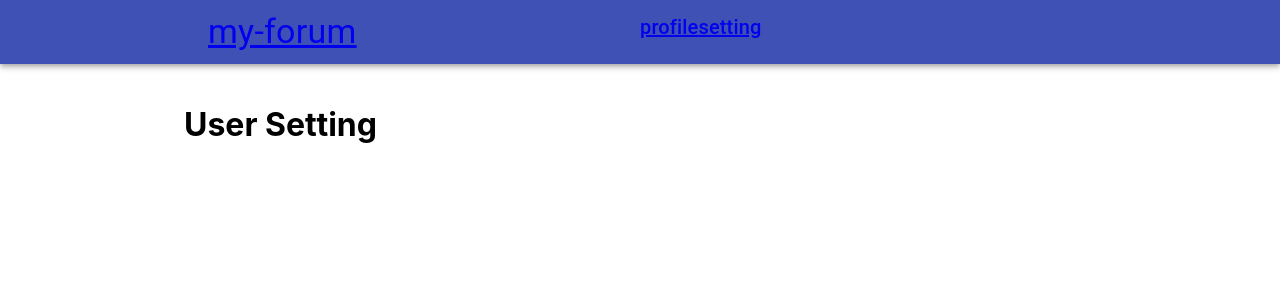
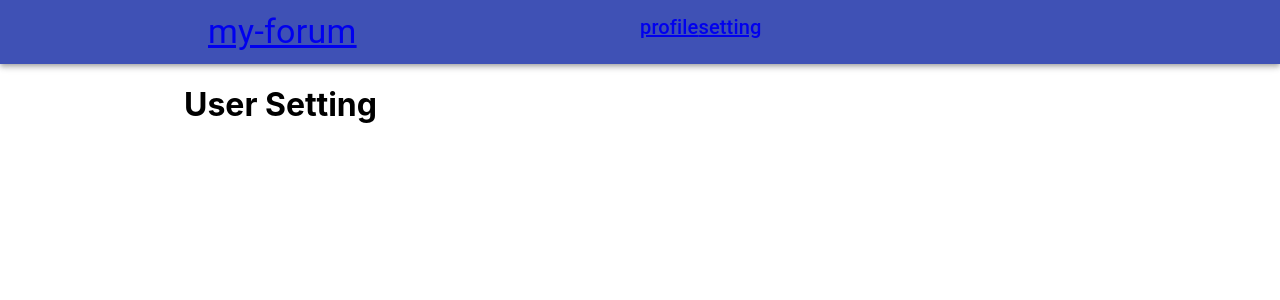
Before and after one commit to nsittee/my-forum, a React (Create React App) app in the folder react-front-end/: page /setting in a window 1280 px wide. Shown: the top 300 px of the page. Built offline with nearby package versions, Linux system fonts and the light colour scheme.

Commit message:
refactor code and project

```diff
--- a/react-front-end/src/components/MyForum/Header/Header.js
+++ b/react-front-end/src/components/Layout/Header.js
@@ -1,11 +1,11 @@
 import React from 'react';
+import { Link } from 'react-router-dom';
 import AppBar from '@material-ui/core/AppBar';
 import Toolbar from '@material-ui/core/Toolbar';
 import Typography from '@material-ui/core/Typography';
 import { Container, Grid } from '@material-ui/core'
-import { Link } from 'react-router-dom';
 
-const Header = (props) => {
+const Header = () => {
   return (
     <AppBar position="static">
       <Container maxWidth="md">
--- a/react-front-end/src/components/MyForum/Body/Login.js
+++ b/react-front-end/src/components/Layout/Login.js
@@ -1,8 +1,8 @@
 import React, { useContext } from 'react';
 import { TextField, Button } from '@material-ui/core';
-import AuthContext from '../../../context/auth-context'
+import AuthContext from '../../context/auth-context'
 
-const Login = (props) => {
+const Login = () => {
   const context = useContext(AuthContext)
 
   return (
--- a/react-front-end/src/components/MyForum/Body/MainThread.js
+++ b/react-front-end/src/components/Layout/MainThread.js
@@ -1,11 +1,12 @@
 import React, { Component } from 'react';
-import axios from 'axios';
-import Thread from '../../../components/Threads/Thread';
+import { Route } from 'react-router-dom';
 import { Grid } from '@material-ui/core';
-import NewThreadDialog from '../../Threads/NewThreadDialog';
-import ThreadDialog from '../../Threads/ThreadDialog';
-import NewThreadButton from '../../Threads/NewThreadButton';
-import { Route } from 'react-router-dom';
+import Axios from 'axios';
+
+import Thread from '../Threads/Thread';
+import NewThreadDialog from '../Threads/NewThreadDialog';
+import ThreadDialog from '../Threads/ThreadDialog';
+import NewThreadButton from '../Threads/NewThreadButton';
 
 class MainThread extends Component {
   state = {
@@ -59,7 +60,7 @@ class MainThread extends Component {
   }
 
   getContent = () => {
-    axios.get(`http://localhost:5000/api/threads`)
+    Axios.get(`http://localhost:5000/api/threads`)
       .then(res => {
         console.log(res);
         this.setState({ threads: res.data });
--- /dev/null
+++ b/react-front-end/src/components/MyForum.js
@@ -0,0 +1,29 @@
+import React, { Component } from 'react'
+import { Route, Switch } from 'react-router-dom';
+import { Container } from '@material-ui/core'
+
+import Header from './Layout/Header'
+import MainThread from './Layout/MainThread';
+import Profile from './Layout/Profile';
+import UserSetting from './Layout/UserSetting';
+
+class MyForum extends Component {
+
+  render() {
+    return (
+      <div>
+        <Header />
+        <Container maxWidth="md">
+          <Switch>
+            <Route path="/profile" component={Profile} />
+            <Route path="/setting" component={UserSetting} />
+            <Route path="/" component={MainThread} />
+          </Switch>
+        </Container>
+      </div>
+    )
+  }
+}
+
+
+export default MyForum
--- a/react-front-end/src/components/MyForum/Body/Body.js
+++ /dev/null
@@ -1,27 +0,0 @@
-import React from 'react';
-import { Grid } from '@material-ui/core';
-import Profile from './Profile';
-import UserSetting from './UserSetting';
-import { Route, Switch } from 'react-router-dom';
-import MainThread from './MainThread';
-
-const Body = () => {
-  return (
-    <div>
-      <br />
-      <Grid container spacing={1}>
-        <Grid item xs={12}>
-          <Switch>
-            <Route path="/profile" component={Profile} />
-            <Route path="/setting" component={UserSetting} />
-            <Route path="/" component={MainThread} />
-          </Switch>
-        </Grid>
-      </Grid >
-      <br />
-    </div>
-  );
-}
-
-
-export default Body;
--- a/react-front-end/src/components/MyForum/MyForum.js
+++ /dev/null
@@ -1,21 +0,0 @@
-import React, { Component } from 'react'
-import Header from './Header/Header'
-import Body from './Body/Body'
-import { Container } from '@material-ui/core'
-class MyForum extends Component {
-  state = {}
-
-  render() {
-    return (
-      <div>
-        <Header />
-        <Container maxWidth="md">
-          <Body />
-        </Container>
-      </div>
-    )
-  }
-}
-
-
-export default MyForum
--- a/react-front-end/src/components/Threads/Thread.js
+++ b/react-front-end/src/components/Threads/Thread.js
@@ -1,6 +1,7 @@
 import React from 'react';
 import { Card, Typography, CardActionArea, Grid } from '@material-ui/core';
 import { KeyboardArrowUp, KeyboardArrowDown } from '@material-ui/icons'
+
 import ThreadContext from '../../context/thread-context'
 
 const Thread = props => {
--- a/react-front-end/src/components/Threads/ThreadDialog.js
+++ b/react-front-end/src/components/Threads/ThreadDialog.js
@@ -1,6 +1,6 @@
 import React, { Component } from 'react';
-import axios from 'axios';
 import { Card, Grid, Container, Typography, CardContent, Dialog } from '@material-ui/core';
+import Axios from 'axios';
 
 class ThreadDialog extends Component {
   state = {
@@ -8,7 +8,7 @@ class ThreadDialog extends Component {
   }
 
   getThread = (id) => {
-    axios.get(`http://localhost:5000/api/threads/${id}`)
+    Axios.get(`http://localhost:5000/api/threads/${id}`)
       .then(res => {
         console.log(res.data);
         this.setState({ thread: res.data });
--- a/react-front-end/src/container/App.js
+++ b/react-front-end/src/container/App.js
@@ -1,9 +1,11 @@
 import React from 'react';
 import { BrowserRouter } from 'react-router-dom'
-import MyForum from '../components/MyForum/MyForum'
+
+import MyForum from '../components/MyForum'
 
 
 function App() {
+
   return (
     <BrowserRouter>
       <div className="App">
```
Also changed, not shown: react-front-end/src/components/Layout/Profile.js (renamed from react-front-end/src/components/MyForum/Body/Profile.js), react-front-end/src/components/Layout/UserSetting.js (renamed from react-front-end/src/components/MyForum/Body/UserSetting.js).
